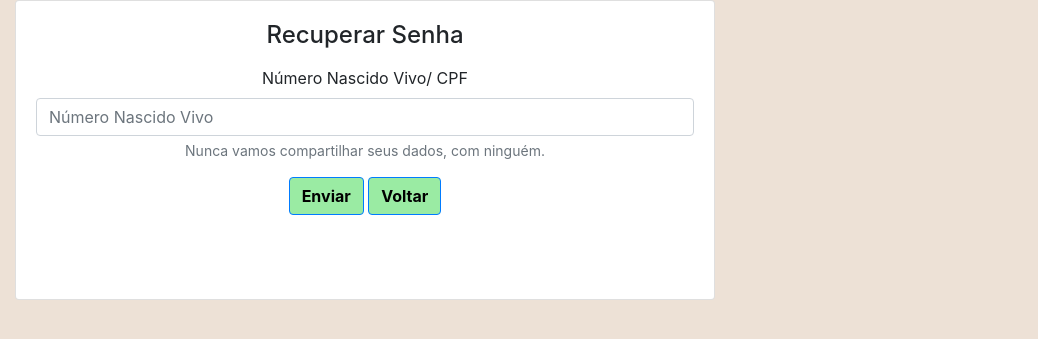
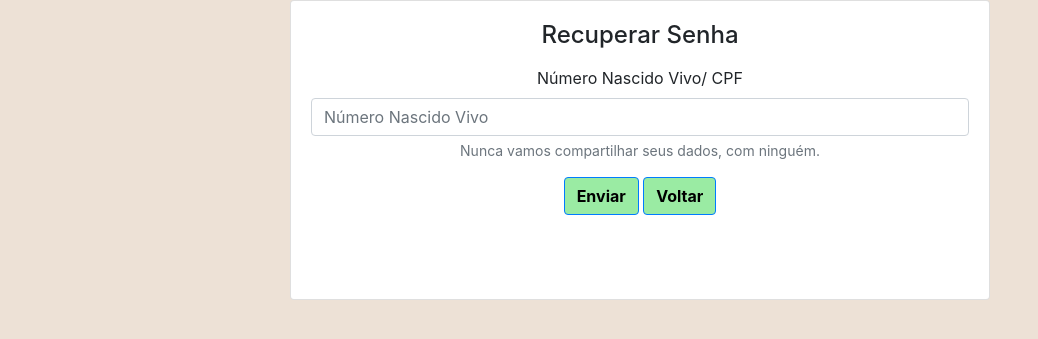
Before and after one commit to isamoresco25/TCS_Senac, a Django app: page /esqueci_senha in a window 1280 px wide. Shown: the top 339 px of the page, without its empty margins (0-1038 px from the left). Run offline with Django 4.2, Linux system fonts and the light colour scheme.

```diff
--- a/core/templates/esqueci_senha.html
+++ b/core/templates/esqueci_senha.html
@@ -31,8 +31,9 @@
 </html>
 <style>
     .container {
-      min-height: 10em;
-      display: table-cell;
-      vertical-align: middle
+        display: flex;
+        justify-content: center;
+        vertical-align: middle;
+
     }
 </style>
```
Also changed, not shown: other parts of core/templates/esqueci_senha.html (+2 -2 lines).
